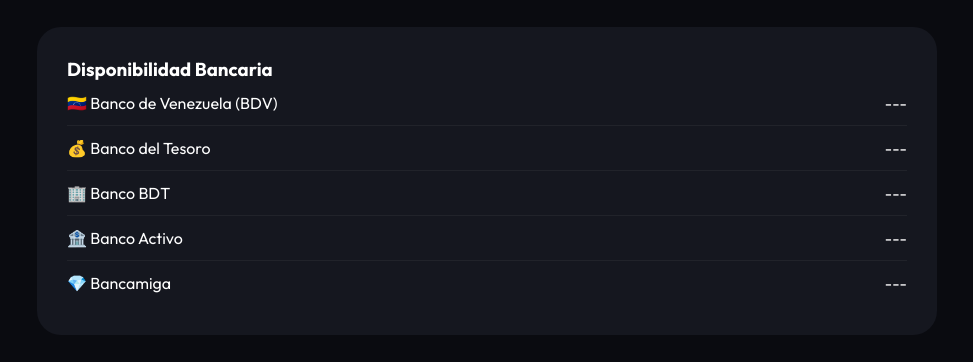
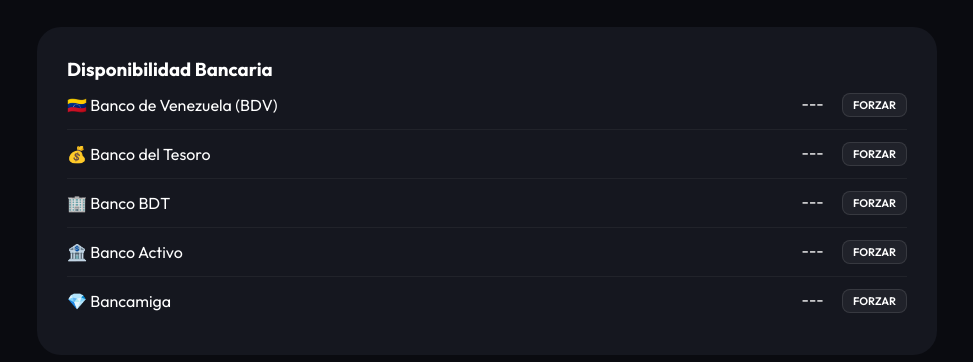
Before and after one commit to venezposible-max/-venezuela-finance-monitor, a website: page public/index.html in a window 1280 px wide. Shown: the part 352-714 px from the top of the page, without its empty margins (153-1126 px from the left). Drawn offline with nearby package versions, Linux system fonts and the light colour scheme; no server answers.

Commit message:
Feature: Botones de forzado manual para estados bancarios (Emergency Override)

```diff
--- a/public/index.html
+++ b/public/index.html
@@ -50,6 +50,8 @@
         .log-container { background: #000; border-radius: 24px; padding: 20px; height: 300px; overflow-y: auto; font-family: 'Courier New', Courier, monospace; font-size: 13px; color: #aaa; border: 1px solid rgba(255,255,255,0.05); }
         .log-line { margin-bottom: 8px; line-height: 1.4; border-left: 2px solid var(--accent); padding-left: 10px; }
         .log-time { color: var(--subtext); margin-right: 10px; }
+        .btn-mini { padding: 4px 10px; font-size: 11px; border-radius: 8px; flex: none; width: auto; background: rgba(255,255,255,0.05); border: 1px solid rgba(255,255,255,0.1); }
+        .btn-mini:hover { background: var(--accent); }
     </style>
 </head>
 <body>
@@ -85,23 +87,38 @@
             <h3>Disponibilidad Bancaria</h3>
             <div class="bank-row">
                 <span>🇻🇪 Banco de Venezuela (BDV)</span>
-                <span id="status-bdv">---</span>
+                <div>
+                    <span id="status-bdv" style="margin-right: 15px;">---</span>
+                    <button class="btn-mini" onclick="toggleBank('BDV')">FORZAR</button>
+                </div>
             </div>
             <div class="bank-row">
                 <span>💰 Banco del Tesoro</span>
-                <span id="status-tesoro">---</span>
+                <div>
+                    <span id="status-tesoro" style="margin-right: 15px;">---</span>
+                    <button class="btn-mini" onclick="toggleBank('TESORO')">FORZAR</button>
+                </div>
             </div>
             <div class="bank-row">
                 <span>🏢 Banco BDT</span>
-                <span id="status-bdt">---</span>
+                <div>
+                    <span id="status-bdt" style="margin-right: 15px;">---</span>
+                    <button class="btn-mini" onclick="toggleBank('BDT')">FORZAR</button>
+                </div>
             </div>
             <div class="bank-row">
                 <span>🏦 Banco Activo</span>
-                <span id="status-activo">---</span>
+                <div>
+                    <span id="status-activo" style="margin-right: 15px;">---</span>
+                    <button class="btn-mini" onclick="toggleBank('ACTIVO')">FORZAR</button>
+                </div>
             </div>
             <div class="bank-row">
                 <span>💎 Bancamiga</span>
-                <span id="status-bancamiga">---</span>
+                <div>
+                    <span id="status-bancamiga" style="margin-right: 15px;">---</span>
+                    <button class="btn-mini" onclick="toggleBank('BANCAMIGA')">FORZAR</button>
+                </div>
             </div>
         </div>
 
@@ -116,6 +133,14 @@
         const logsDiv = document.getElementById('logs');
 
         let currentRunningStatus = false;
+
+        function toggleBank(bankId) {
+            fetch('/api/bank/toggle', {
+                method: 'POST',
+                headers: { 'Content-Type': 'application/json' },
+                body: JSON.stringify({ bankId })
+            }).then(r => r.json());
+        }
 
         function toggleMonitor() {
             const action = currentRunningStatus ? 'stop' : 'start';
--- a/server.js
+++ b/server.js
@@ -180,6 +180,7 @@ async function runMonitor() {
 }
 
 // REST API
+app.use(express.json());
 app.use(express.static('public'));
 
 io.on('connection', (socket) => {
```
